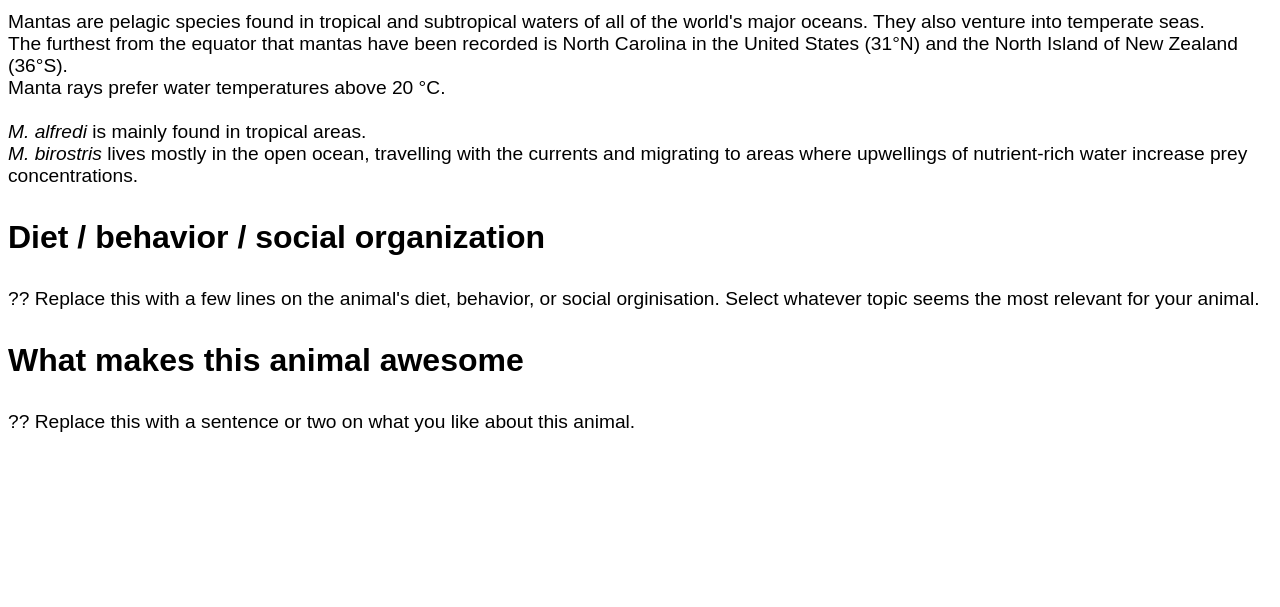
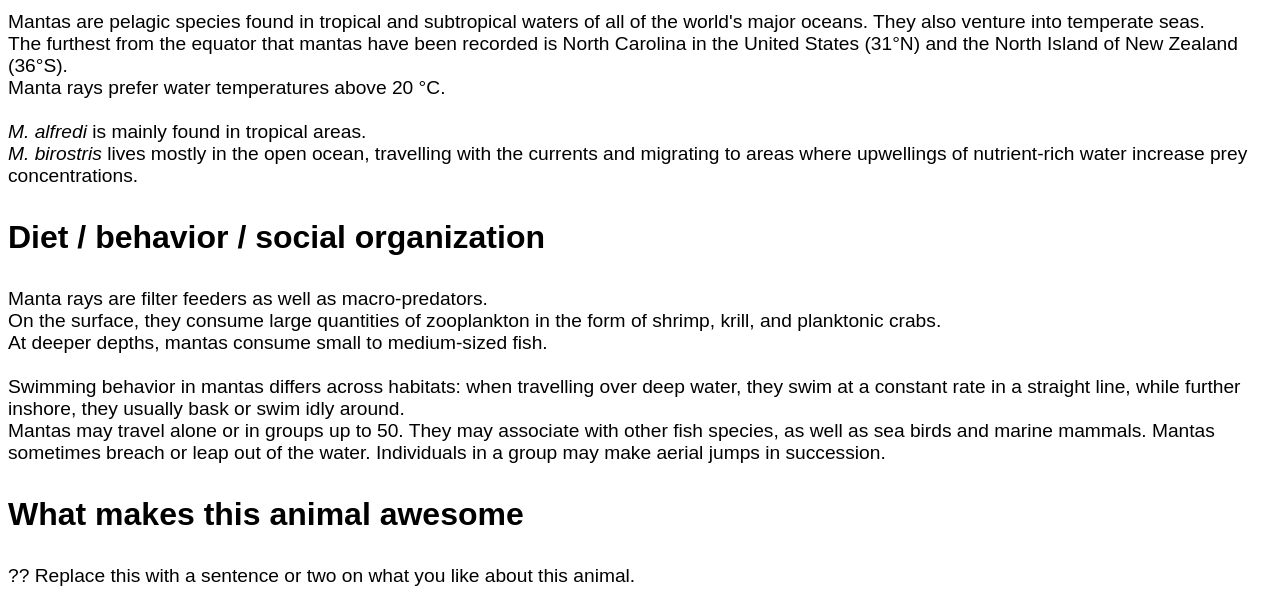
Before and after one commit to sibgit/sibgit.github.io, a plain HTML site: page manta_ray.html in a window 1280 px wide. Shown: the part 710-1317 px from the top of the page. Before the commit the page ends 1163 px from the top, so only its background shows below. Drawn offline with Linux system fonts and the light colour scheme.

Commit message:
manta-ray: add diet and behavior info

```diff
--- a/manta_ray.html
+++ b/manta_ray.html
@@ -30,9 +30,23 @@
 
         <h3>Diet / behavior / social organization</h3>
         <p>
-            ?? Replace this with a few lines on the animal's diet, behavior,
-            or social orginisation. Select whatever topic seems the most
-            relevant for your animal.
+            Manta rays are filter feeders as well as macro-predators.
+            <br>
+            On the surface, they consume large quantities of zooplankton in the
+            form of shrimp, krill, and planktonic crabs.
+            <br>
+            At deeper depths, mantas consume small to medium-sized fish.
+            <br>
+            <br>
+            Swimming behavior in mantas differs across habitats: when
+            travelling over deep water, they swim at a constant rate in a
+            straight line, while further inshore, they usually bask or swim
+            idly around.
+            <br>
+            Mantas may travel alone or in groups up to 50. They may associate
+            with other fish species, as well as sea birds and marine mammals.
+            Mantas sometimes breach or leap out of the water. Individuals in a
+            group may make aerial jumps in succession.
         </p>
 
         <h3>What makes this animal awesome</h3>
```
